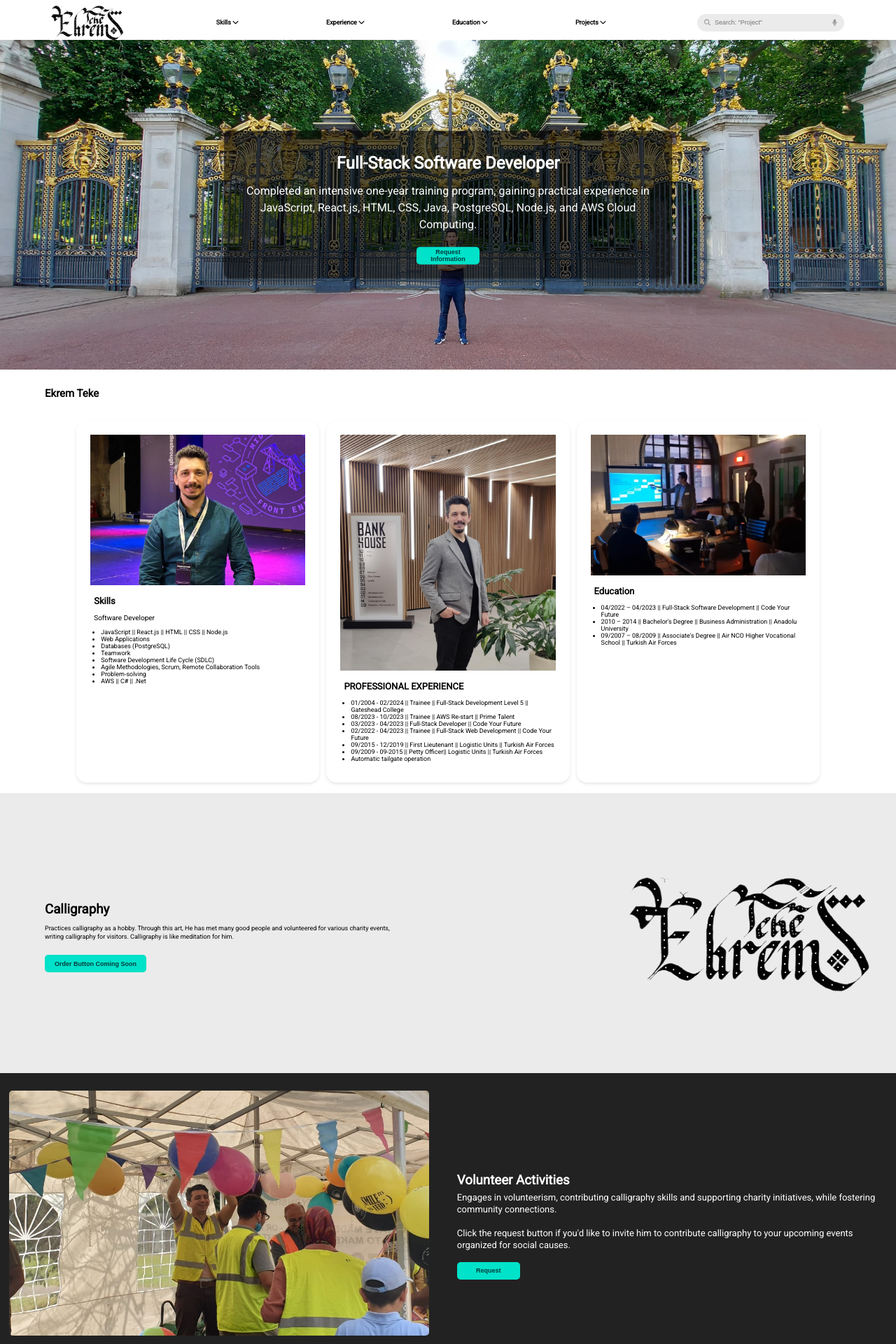
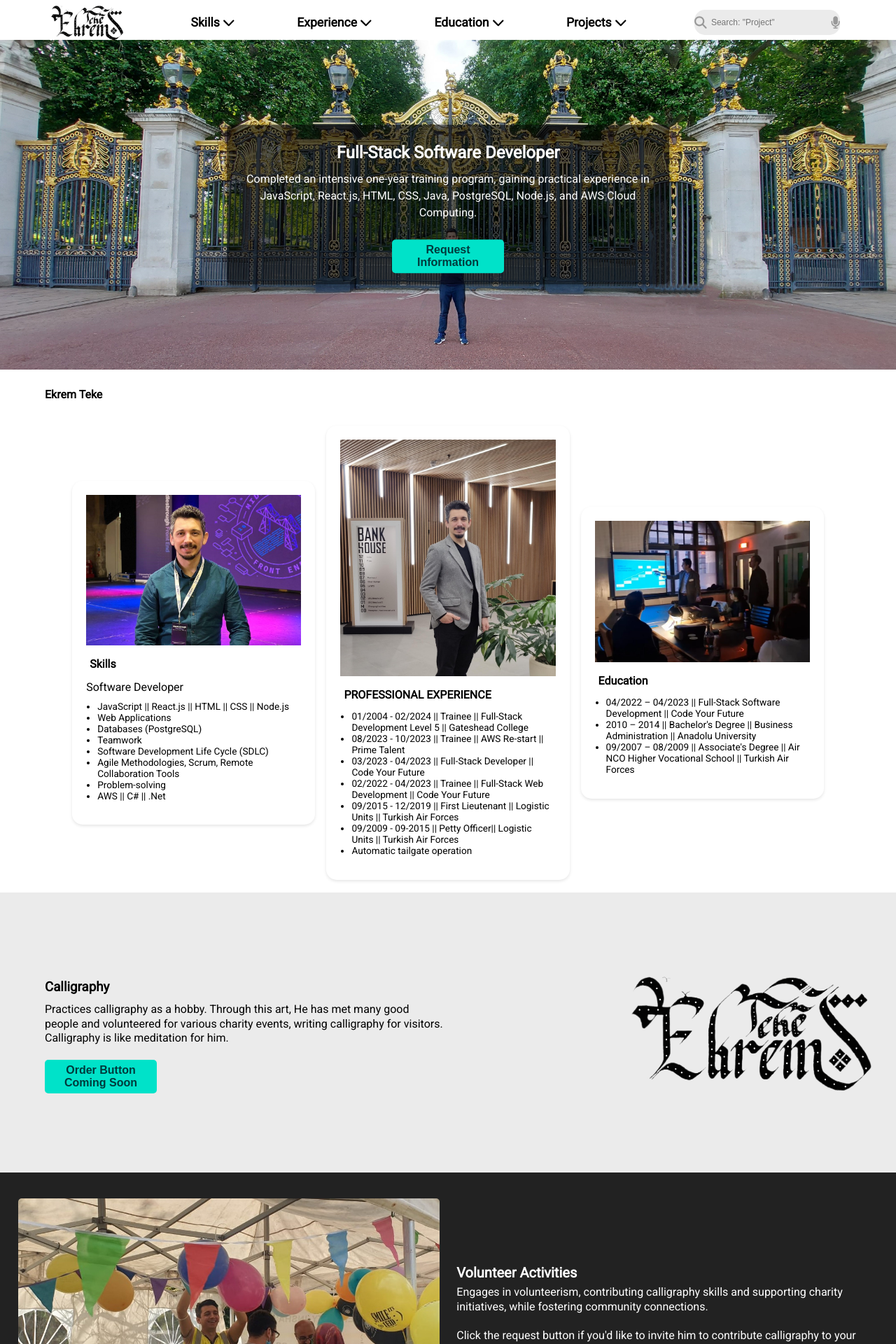
Before and after one commit to Ekremteke/EkremTekePortfolio, a React (Create React App) app: page / in a window 1280 px wide. Shown: the top 1920 px of the page at 70% size. Built offline with nearby package versions, Linux system fonts and the light colour scheme.

Commit message:
all allighnments were adjusted now

```diff
--- a/src/App.css
+++ b/src/App.css
@@ -2,9 +2,7 @@
 
 body {
   font-family: "Roboto", sans-serif;
-  max-width: 100%;
-}
-.main-container{
+  font-size: 1rem; /* Base font size */
   max-width: 100%;
 }
 
@@ -13,17 +11,21 @@ body {
   align-items: center;
   padding: 7px 5% 0px 5%;
   height: 50px;
-  font-size: xx-small;
+  font-size: 1.10rem; /* Font size relative to base font size */
   justify-content: space-between;
   font-weight: bold;
 }
+
 a {
   text-decoration: none;
   color: black;
 }
+
 p {
-  margin: 5px;
+  margin: 0.5rem 0; /* Consistent margin */
+  font-size: 1rem; /* Base font size */
 }
+
 .logo-container {
   display: flex;
   align-items: center;
@@ -45,20 +47,15 @@ a:hover {
   min-width: 160px;
   box-shadow: 0px 8px 16px 0px rgba(0, 0, 0, 0.2);
   z-index: 1;
-  padding: 10px;
+  padding: 0.5rem;
   border-radius: 15px;
-}
-
-.dropdown-content {
-  display: flex;
-  flex-direction: column;
 }
 
 .search-box-container {
   display: flex;
   position: relative;
   align-items: center;
-  padding: 5px;
+  padding: 0.5rem;
   border-radius: 5px;
   color: blue;
 }
@@ -66,41 +63,43 @@ a:hover {
 .search-box {
   border: none;
   outline: none;
-  padding: 5px 25px;
-  margin-right: 5px;
+  padding: 0.5rem 1.5rem;
+  margin-right: 0.5rem;
   background-color: #ebebeb;
   border-radius: 15px;
-  font-size: 9px;
+  font-size: 0.75rem;
   color: black;
   width: 160px;
-  height: 15px;
+  height: 1.25rem;
 }
 
 .search-icon {
   position: absolute;
   top: 50%;
-  left: 15px;
+  left: 0.5rem;
   transform: translateY(-50%);
   color: #999;
 }
+
 .mic-icon {
   position: absolute;
   top: 50%;
-  right: 20px;
+  right: 1rem;
   transform: translateY(-50%);
   color: #999;
 }
+
 .icon-container {
   display: flex;
   flex-direction: column;
-  font-size: 7px;
+  font-size: 0.875rem;
 }
 
 .icon {
-  margin-bottom: 5px;
-  margin-top: 5px;
-  height: 10px;
+  margin: 0.5rem 0;
+  height: 1rem;
 }
+
 .cover-container {
   display: flex;
   flex-direction: column;
@@ -127,7 +126,7 @@ a:hover {
   color: white;
   width: 90%;
   max-width: 600px;
-  padding: 20px;
+  padding: 1rem;
   background: rgba(0, 0, 0, 0.6);
   box-shadow: 0 4px 8px rgba(0, 0, 0, 0.4);
   border-radius: 8px;
@@ -138,12 +137,12 @@ a:hover {
 .cover-title {
   font-size: 1.5rem;
   line-height: 1.4;
-  margin: 10px 0;
+  margin: 0.5rem 0;
   font-weight: bold;
 }
 
 .cover-text {
-  margin: 0 0 10px 0;
+  margin: 0 0 1rem 0;
   font-size: 1rem;
   line-height: 1.5;
 }
@@ -154,30 +153,32 @@ a:hover {
   flex-direction: column;
   align-items: center;
   max-width: 100%;
+  height: 390px;
 }
+
 .mobile-cover-title {
-  width: 51%;
-  line-height: 1.5;
-  margin: 20px 0px;
+  width: 80%;
+  line-height: 1.2;
+  margin: 1rem 0;
   text-align: center;
-  letter-spacing: 1.5px;
+  letter-spacing: 1.4px;
 }
+
 .mobile-cover-text {
-  margin: 0px 0px 20px 0px;
+  margin: 0 0 1.25rem 0;
   width: 85%;
-  line-height: 1.5;
+  line-height: 1.2;
   text-align: center;
-  font-size: 20px;
-  letter-spacing: 1.5px;
+  font-size: 1rem;
+  letter-spacing: 1.4px;
 }
 
 .btn-test-drive-mobile {
-  margin: 20px auto 30px;
-  border-radius: 10px;
-  height: 70px;
+  margin: 1.25rem auto 1.875rem;
+  border-radius: 0.625rem;
+  height: 3rem;
   width: 85%;
-  padding: auto;
-  font-size: 20px;
+  font-size: 1.25rem;
   font-weight: bold;
   background-color: #00e2c9;
   color: #013a3c;
@@ -187,25 +188,27 @@ a:hover {
 .card-area h5 {
   margin-left: 5%;
   font-weight: bold;
-  font-size: 15px;
+  font-size: 1rem;
 }
+
 .card-area {
   margin-left: auto;
 }
+
 .btn-test-drive {
-  margin-top: 10px;
-  border-radius: 5px;
-  height: 25px;
-  width: 90px;
-  padding: auto;
-  font-size: xx-small;
+  margin-top: 0.625rem;
+  border-radius: 0.3125rem;
+  height: 3rem;
+  width: 10rem;
+  font-size: 1rem;
   font-weight: bold;
   background-color: #00e2c9;
   color: #013a3c;
   border: none;
 }
+
 .modal-mobile {
-  padding: 20px;
+  padding: 1.25rem;
   position: absolute;
   margin: 50%;
   height: 500px;
@@ -215,8 +218,9 @@ a:hover {
   background-color: #ebebeb;
   color: #222222;
 }
+
 .modal {
-  padding: 20px;
+  padding: 1.25rem;
   height: 500px;
   width: 300px;
   display: flex;
@@ -224,6 +228,7 @@ a:hover {
   background-color: #ebebeb;
   color: #222222;
 }
+
 .modal-content input {
   width: 200px;
   display: block;
@@ -234,11 +239,13 @@ a:hover {
   max-width: 100%;
   justify-content: center;
   margin: auto;
+  align-items: center;
 }
+
 .card {
   display: inline-block;
-  margin: 5px;
-  padding: 20px;
+  margin: 0.5rem;
+  padding: 1.25rem;
   background-color: #ffffff;
   box-shadow: 0 2px 4px rgba(0, 0, 0, 0.1);
   border-radius: 15px;
@@ -247,47 +254,47 @@ a:hover {
 
 .card-image {
   width: 100%;
-
   object-fit: cover;
 }
 
 .card-title {
-  font-size: small;
+  font-size: 1rem;
   font-weight: bold;
-  margin-left: 5px;
+  margin-left: 0.3125rem;
 }
 
 .card-price {
-  font-size: x-small;
-  margin-top: 5px;
+  font-size: 1rem;
+  margin-top: 0.3125rem;
 }
 
 .card-bullets {
-  margin-top: 10px;
+  margin-top: 0.625rem;
   padding-left: 0;
-  font-size: xx-small;
+  font-size: 0.85rem;
 }
 
 .card-bullets li {
   list-style-type: disc;
-  margin-left: 15px;
+  margin-left: 1rem;
 }
 
 .interior-container {
-  margin: 10px 0px 0px 0px;
+  margin: 0.625rem 0 0 0;
   height: 400px;
   background-color: #ebebeb;
   display: flex;
 }
+
 .interior-content-container {
   display: flex;
   top: 50%;
   margin-left: 5%;
   height: 100%;
-  display: flex;
   flex-direction: column;
   justify-content: center;
 }
+
 .interior-image-container {
   padding: auto auto;
   width: 50%;
@@ -295,108 +302,102 @@ a:hover {
   align-items: center;
   justify-content: right;
 }
+
 .interior-image {
   height: auto;
   width: 400px;
   border-radius: 5px;
   margin-right: 2%;
-
 }
 
 .interior-title {
   width: 85%;
   line-height: 1.3;
-  margin: 10px 0px;
+  margin: 0.625rem 0;
 }
+
 .interior-text {
-  margin: 0px 0px 10px 0px;
-  width: 75%;
+  margin: 0 0 0.625rem 0;
+  width: 70%;
   line-height: 1.3;
 }
+
 .interior-content-container p {
-  font-size: xx-small;
+  font-size: 1rem;
 }
+
 .btn-request-video {
-  margin-top: 10px;
-  border-radius: 5px;
-  height: 25px;
-  width: 145px;
-  padding: auto;
-  font-size: xx-small;
+  margin-top: 0.625rem;
+  border-radius: 0.3125rem;
+  height: 3rem;
+  width: 10rem;
+  font-size: 1rem;
   font-weight: bold;
   background-color: #00e2c9;
   color: #013a3c;
   border: none;
 }
+
 .volunteering-container {
   height: 400px;
   background-color: #222222;
   max-width: 100%;
   display: grid;
   grid-template-columns: 1fr 1fr;
+  gap: 2%;
+  padding: 2%;
 }
+
 .volunteering-content-container {
-  margin: 2%;
-  height: 100%;
-  grid-column: 2;
   display: flex;
   flex-direction: column;
   justify-content: center;
 }
+
 .volunteering-image-container {
-  max-width: 100%;
-  grid-column: 1;
   display: flex;
-  flex-direction: column;
   justify-content: center;
-  margin: 2%;
+  align-items: center;
 }
+
 .volunteering-image {
   border-radius: 5px;
-  max-height: 350px;
-  max-width: 600px;
+  max-width: 100%;
+  max-height: 100%;
+  width: auto;
+  height: auto;
 }
 
 .volunteering-title {
   color: white;
-  width: 75%;
   line-height: 1.3;
-  margin: 10px 0px;
+  margin: 0.625rem 0;
 }
+
 .volunteering-text {
   line-height: 1.3;
   color: white;
 }
+
 .volunteering-content-container p {
-  font-size: small;
+  font-size: 1rem;
 }
+
 .volunteering-container h3 {
   margin-bottom: 0px;
+  font-size: 1.25rem;
 }
+
 .volunteering-container p {
-  font-size: small;
+  font-size: 1rem;
   max-width: 100%;
-  margin-top: 5px;
+  margin-top: 0.3125rem;
   margin-left: 0px;
 }
+
 .time-container {
   display: flex;
 }
-/* .volunteering-container2 {
-  display: flex;
-  flex-direction: column;
-  color: white;
-  margin-left: 20px;
-}
-.volunteering-container2 p {
-  font-size: small;
-  width: 90px;
-  margin-top: 5px;
-  margin-left: 0px;
-}
-.volunteering-container2 h3 {
-  margin-bottom: 0px;
-} */
 
 .hamburger-menu {
   display: none;
@@ -405,21 +406,27 @@ a:hover {
 .menu-items {
   display: none;
 }
+
 .cover-mobile {
   display: none;
 }
+
 .trim-title-mobile {
   display: none;
 }
+
 .interior-container-grid {
   display: none;
 }
+
 .volunteering-container-mobile {
   display: none;
 }
+
 .icon-container {
   display: none;
 }
+
 .navbar-mobile {
   display: none;
 }
@@ -433,19 +440,21 @@ a:hover {
     justify-content: space-between;
     align-items: center;
   }
+
   .icon-container {
     display: flex;
     flex-direction: row;
     align-items: center;
     text-align: right;
+  }
 
-  }
   .icon-mobile {
-    height: 25px;
+    height: 1.5625rem;
     display: flex;
     justify-content: center;
     align-items: center;
   }
+
   .volunteering-container-mobile {
     display: grid;
     background-color: #222222;
@@ -453,13 +462,17 @@ a:hover {
     gap: 0px;
     padding: 0%;
     max-width: 100%;
+    padding-bottom: 20px;
   }
+
   .volunteering-content-container-mobile {
     grid-row: 2;
   }
+
   .volunteering-image-container-mobile {
     grid-row: 1;
   }
+
   .volunteering-image-mobile {
     max-width: 100%;
     height: auto;
@@ -467,32 +480,29 @@ a:hover {
 
   .volunteering-title-mobile {
     width: 90%;
-    margin-left: 20px;
+    margin-left: 1.25rem;
     letter-spacing: 1.5px;
     font-weight: bolder;
     color: white;
+    font-size: 1.25rem;
   }
+
   .volunteering-text-mobile {
     max-width: 80%;
-    margin-left: 20px;
-    font-size: 20px;
-    margin-bottom: 20px;
+    margin-left: 1.25rem;
+    font-size: 1rem;
+    margin-bottom: 1.25rem;
     line-height: 1.5;
     letter-spacing: 1.5px;
     color: white;
   }
+
   .volunteering-container-mobile {
     color: white;
     max-width: 100%;
     margin: auto;
-    font-size: 20px;
+    font-size: 1rem;
   }
-  /* .volunteering-container2-mobile {
-    color: white;
-    width: 35%;
-    margin: 0 30px;
-    font-size: 20px;
-  } */
 
   .interior-container {
     display: none;
@@ -501,18 +511,23 @@ a:hover {
   .interior-container-grid {
     display: grid;
     background-color: #ebebeb;
-    grid-template-rows: auto auto;
+    grid-template-rows: auto auto auto;
     gap: 0px;
-    padding: 0%;
     max-width: 100%;
+    justify-content: center;
+    align-items: center;
+    padding-bottom: 1.25rem;
   }
+
   .interior-content-container-grid {
-    height: 390px;
+    margin-bottom: 1.25rem;
     grid-row: 2;
   }
+
   .interior-image-container-grid {
     grid-row: 1;
   }
+
   .interior-image {
     max-width: 100%;
     margin: auto;
@@ -521,64 +536,73 @@ a:hover {
 
   .interior-title-grid {
     width: 80%;
-    margin-left: 20px;
-    letter-spacing: 1.5px;
+    margin: 2% auto;
+    letter-spacing: 1.4px;
     font-weight: bolder;
+    font-size: 1.25rem;
   }
+
   .interior-text-grid {
     width: 80%;
-    margin-left: 20px;
-    font-size: 20px;
-    margin-bottom: 20px;
-    line-height: 1.5;
-    letter-spacing: 1.5px;
+    margin: 0 auto 1.25rem;
+    font-size: 1rem;
+    line-height: 1.4;
+    letter-spacing: 1.2px;
   }
+
   .logo-container-mobile {
     grid-column: 2;
   }
+
   .icon1 {
     grid-column: 4;
   }
 
   .hamburger-menu {
     display: flex;
-    height: 45px;
+    height: 2.8125rem;
     grid-column: 1;
-    height: 25px;
+    height: 1.5625rem;
     display: flex;
     justify-content: left;
     align-items: center;
   }
+
   .image-container {
     display: none;
   }
+
   .btn-test-drive-mobile2 {
-    margin: 20px 50px;
-    border-radius: 10px;
-    height: 70px;
+    border-radius: 0.625rem;
+    height: 3rem;
     width: 85%;
     padding: auto;
-    font-size: 20px;
+    font-size: 1.25rem;
     font-weight: bold;
     background-color: #00e2c9;
     color: #013a3c;
     border: none;
+    grid-row: 3;
+    justify-self: center;
   }
 
   .menu-items {
     display: flex;
     flex-direction: column;
-    height: 2auto;
+    height: auto;
     background-color: #ebebeb;
     position: absolute;
-    margin: 40px;
+    margin: 2.5rem;
   }
+
   .header {
     display: none;
   }
+
   .hamburger-icon {
-    height: 20px;
+    height: 1.25rem;
   }
+
   .cover-mobile {
     display: flex;
     flex-direction: column;
@@ -587,9 +611,7 @@ a:hover {
     padding: 0%;
     max-width: 100%;
   }
-  .mobile-cover-content {
-    height: 390px;
-  }
+
   .card-container {
     max-width: 100%;
     display: flex;
@@ -598,20 +620,23 @@ a:hover {
     flex-direction: column;
     margin: auto;
   }
+
   .card {
     min-width: 80%;
     display: inline-block;
-    padding: 15px;
+    padding: 1rem;
     background-color: #ffffff;
-    box-shadow: 0 0 10px rgba(0, 0, 0, 0.2);
-    border-radius: 15px;
+    box-shadow: 0 0 0.625rem rgba(0, 0, 0, 0.2);
+    border-radius: 0.9375rem;
   }
+
   .trim-title {
     display: none;
   }
+
   .trim-title-mobile {
     display: block;
-    margin: 10%;
+    margin: 1.25rem;
   }
 
   .card-image {
@@ -620,29 +645,46 @@ a:hover {
   }
 
   .card-title {
-    font-size: 30px;
+    font-size: 1.4rem;
     font-weight: bold;
-    margin-left: 10px;
+    margin-left: 0.625rem;
   }
 
   .card-price {
-    font-size: 20px;
-    margin: 20px 0 20px 10px;
+    font-size: 1.25rem;
+    margin: 1.25rem 0 1.25rem 0.625rem;
   }
 
   .card-bullets {
-    margin-top: 10px;
-    padding-left: 10px;
-    font-size: 18px;
+    margin-top: 0.625rem;
+    padding-left: 0.625rem;
+    font-size: 1rem;
     line-height: 1.5;
     letter-spacing: 1.2px;
   }
 
   .card-bullets li {
     list-style-type: disc;
-    margin-left: 20px;
+    margin-left: 1.25rem;
   }
+
   .volunteering-container {
     display: none;
   }
 }
+
+@media (max-width: 330px) {
+  /* Adjust text size for very small screens */
+  .cover-title, .cover-text, .mobile-cover-title, .mobile-cover-text, .volunteering-title-mobile, .volunteering-text-mobile, .interior-title-grid, .interior-text-grid, .card-title, .card-price, .card-bullets, .btn-test-drive, .btn-request-video, p {
+    font-size: 0.75rem; /* Adjust as needed */
+  }
+
+  .btn-test-drive-mobile, .btn-test-drive-mobile2 {
+    font-size: 0.875rem; /* Adjust button font size */
+    padding: 0.5rem; /* Adjust button padding */
+    height: auto;
+  }
+  .mobile-cover-content {
+    height: 250px;
+  }
+}
--- a/src/components/Interior.jsx
+++ b/src/components/Interior.jsx
@@ -14,7 +14,7 @@ function Interior() {
                     <button className="btn-request-video">Order Button Coming Soon</button>
                 </div>
                 <div className="interior-image-container">
-                    <img className="interior-image" src={image} alt="interior-image" />
+                    <img className="interior-image" src={image} alt="Ekrem's calligraphic name" />
                 </div>
             </div>
             <div className="interior-container-grid">
@@ -24,10 +24,11 @@ function Interior() {
                         Practices calligraphy as a hobby. Through this art, He has met many good people and
                         volunteered for various charity events, writing calligraphy for visitors. Calligraphy is like meditation for him.
                     </p>
-                    <button className="btn-test-drive-mobile2">Order Button Coming Soon</button>
+
                 </div>
+                <button className="btn-test-drive-mobile2">Order Button Coming Soon</button>
                 <div className="interior-image-container-grid">
-                    <img className="interior-image" src={image} alt="interior-image" />
+                    <img className="interior-image" src={image} alt="Ekrem's calligraphic name" />
                 </div>
             </div>
 
--- a/src/components/Volunteering.jsx
+++ b/src/components/Volunteering.jsx
@@ -79,10 +79,11 @@ function Volunteering() {
                         Click the request button if you'd like to invite him to
                         contribute calligraphy to your upcoming events organized for social causes.
                     </p>
+                    </div>
                     <button className="btn-test-drive-mobile2" onClick={handleOpen}>
                         Request
                     </button>
-                </div>
+
             </div>
         </div>
     );
```
